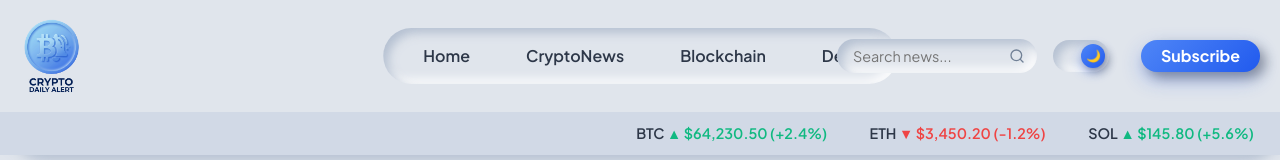
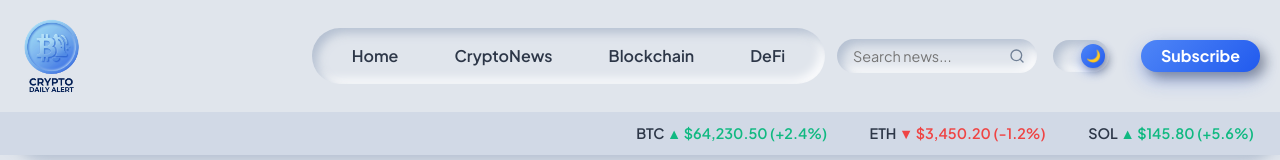
Before and after one commit to lequyn24-sudo/CRYPTODAILYALERT, a website built with Vite: page article.html in a window 1280 px wide. Shown: the top 160 px of the page. Built offline with nearby package versions, Linux system fonts and the light colour scheme.

Commit message:
Fix navbar overlapping issue with search bar

```diff
--- a/style.css
+++ b/style.css
@@ -147,10 +147,6 @@ nav {
   box-shadow: var(--neu-shadow-inset);
   padding: var(--space-2) var(--space-4);
   border-radius: 50px;
-  position: absolute;
-  left: 50%;
-  top: 50%;
-  transform: translate(-50%, -50%);
 }
 
 .nav-links {
```
